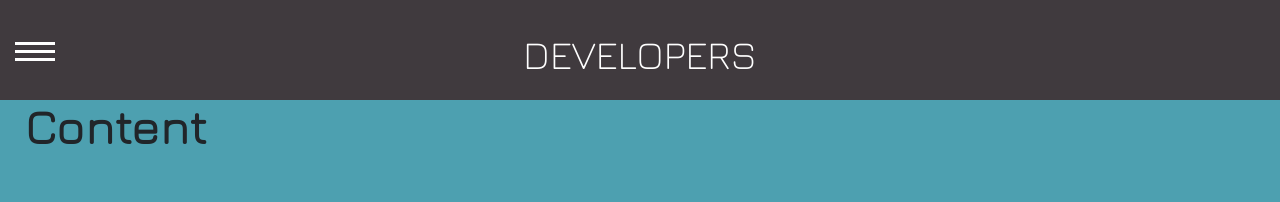
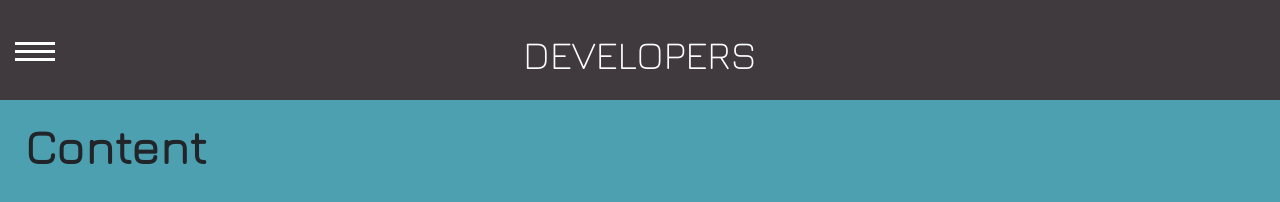
Before and after one commit to DevVlady/Dev-Hangout, a website: page public/about.html in a window 1280 px wide. Drawn offline with nearby package versions, Linux system fonts and the light colour scheme.

Commit message:
Added top padding instead of margin for the content to avoid the scroll effect on the page and have the header hide the content info.

```diff
--- a/public/assets/stylesheets/about.css
+++ b/public/assets/stylesheets/about.css
@@ -45,7 +45,7 @@ body {
   margin: 0 auto;
   display: block;
   height: 100%;
-  margin-top: 60px;
+  padding-top: 80px;
 }
 
 .mainInner{
```
